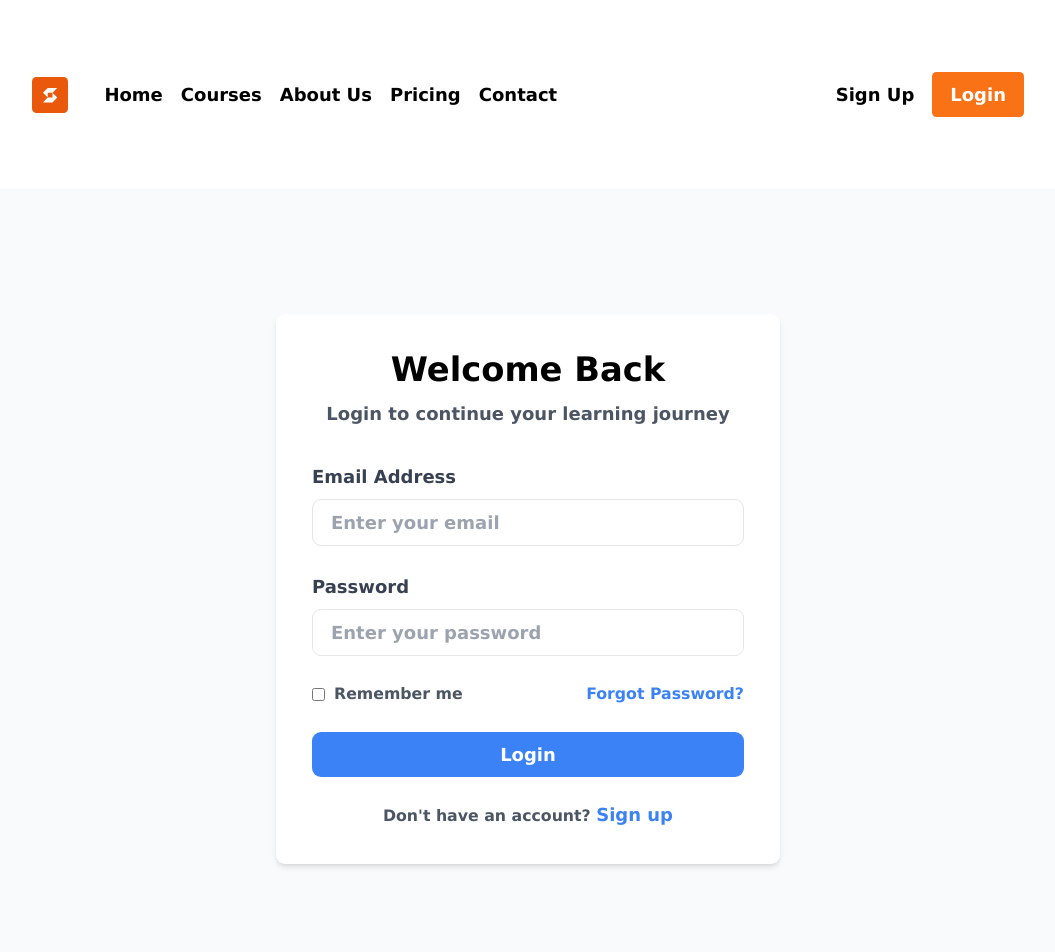
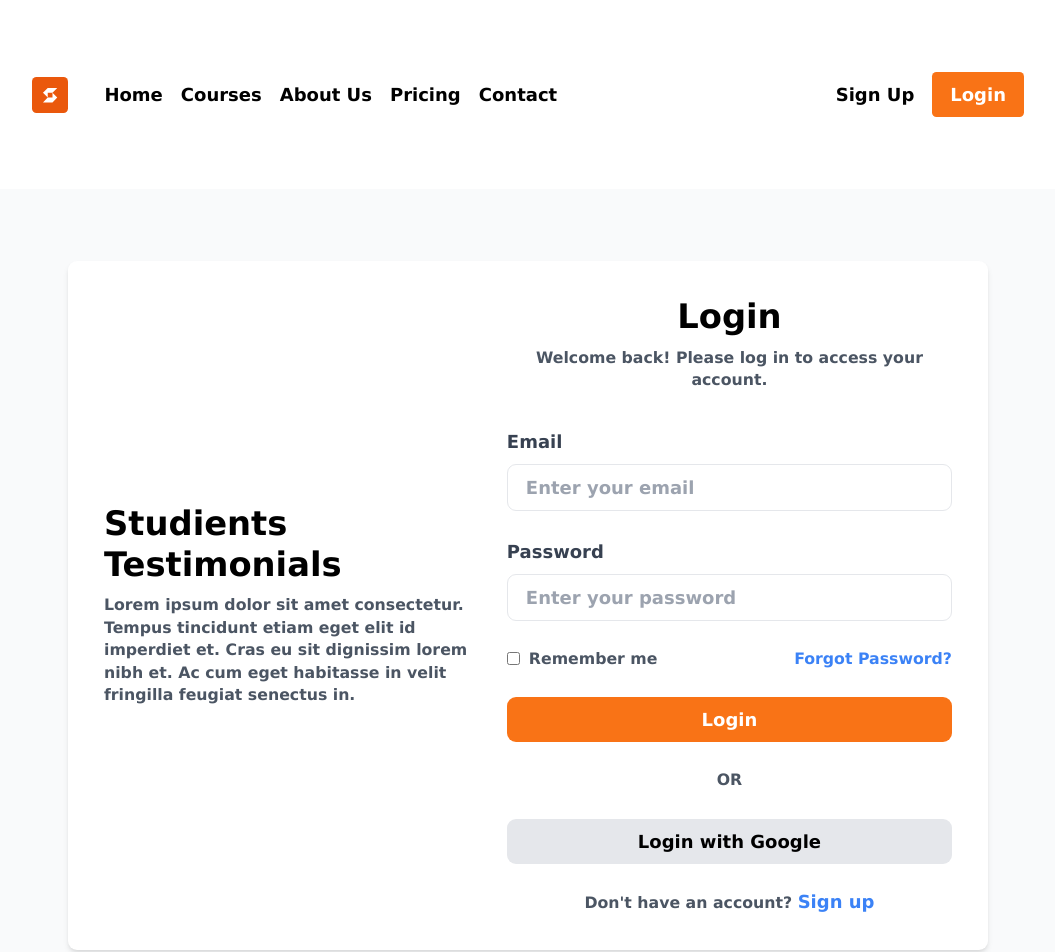
Before and after one commit to Rodrick124/online-e-learning, a React (Create React App) app: page /login in a window 1280 px wide. Shown: the top 952 px of the page, without its empty margins (112-1167 px from the left). Built offline with nearby package versions, Linux system fonts and the light colour scheme.

Commit message:
enhance Login page layout and content; add testimonials section and improve form styling

```diff
--- a/src/pages/login.jsx
+++ b/src/pages/login.jsx
@@ -29,11 +29,16 @@ const LoginPage = () => {
   };
 
   return (
-    <section className="py-16 bg-gray-50 px-4 md:px-40 min-h-screen flex items-center">
-      <div className="max-w-md w-full mx-auto bg-white rounded-lg shadow-md p-8">
+    <section className="py-16 bg-gray-50 px-4 md:px-40 min-h-screen">
+      <div className="mx-auto bg-white rounded-lg shadow-md p-8 flex justify-between items-center">
+        <div className='w-6/12 bg-white'>
+            <h2 className="text-3xl font-bold mb-2">Studients Testimonials</h2>
+            <p className='text-sm text-gray-600'>Lorem ipsum dolor sit amet consectetur. Tempus tincidunt etiam eget elit id imperdiet et. Cras eu sit dignissim lorem nibh et. Ac cum eget habitasse in velit fringilla feugiat senectus in.</p>
+        </div>
+        <div>
             <div className="text-center mb-8">
-          <h2 className="text-3xl font-bold mb-2">Welcome Back</h2>
-          <p className="text-gray-600">Login to continue your learning journey</p>
+            <h2 className="text-3xl font-bold mb-2">Login</h2>
+            <p className="text-gray-600 text-sm">Welcome back! Please log in to access your account.</p>
             </div>
 
             <form onSubmit={handleSubmit} className="space-y-6">
@@ -45,7 +50,7 @@ const LoginPage = () => {
 
             <div>
                 <label htmlFor="email" className="block text-gray-700 mb-2">
-              Email Address
+                Email
                 </label>
                 <input
                 type="email"
@@ -85,9 +90,18 @@ const LoginPage = () => {
 
             <button
                 type="submit"
-            className="w-full bg-blue-500 text-white py-2 px-4 rounded-lg hover:bg-blue-600 transition-colors"
+                className="w-full bg-orange-500 text-white py-2 px-4 rounded-lg hover:bg-orange-600 transition-colors"
             >
                 Login
+            </button>
+
+            <p className="text-center text-sm text-gray-600 my-4">OR</p>
+
+            <button
+                type="submit"
+                className="w-full bg-gray-200 text-black py-2 px-4 rounded-lg hover:bg-gray-400 transition-colors"
+            >
+                Login with Google
             </button>
 
             <div className="text-center text-sm text-gray-600">
@@ -98,6 +112,7 @@ const LoginPage = () => {
             </div>
             </form>
         </div>
+      </div>
     </section>
   );
 };
```
Lines whose indentation alone changed are shown as unchanged.
